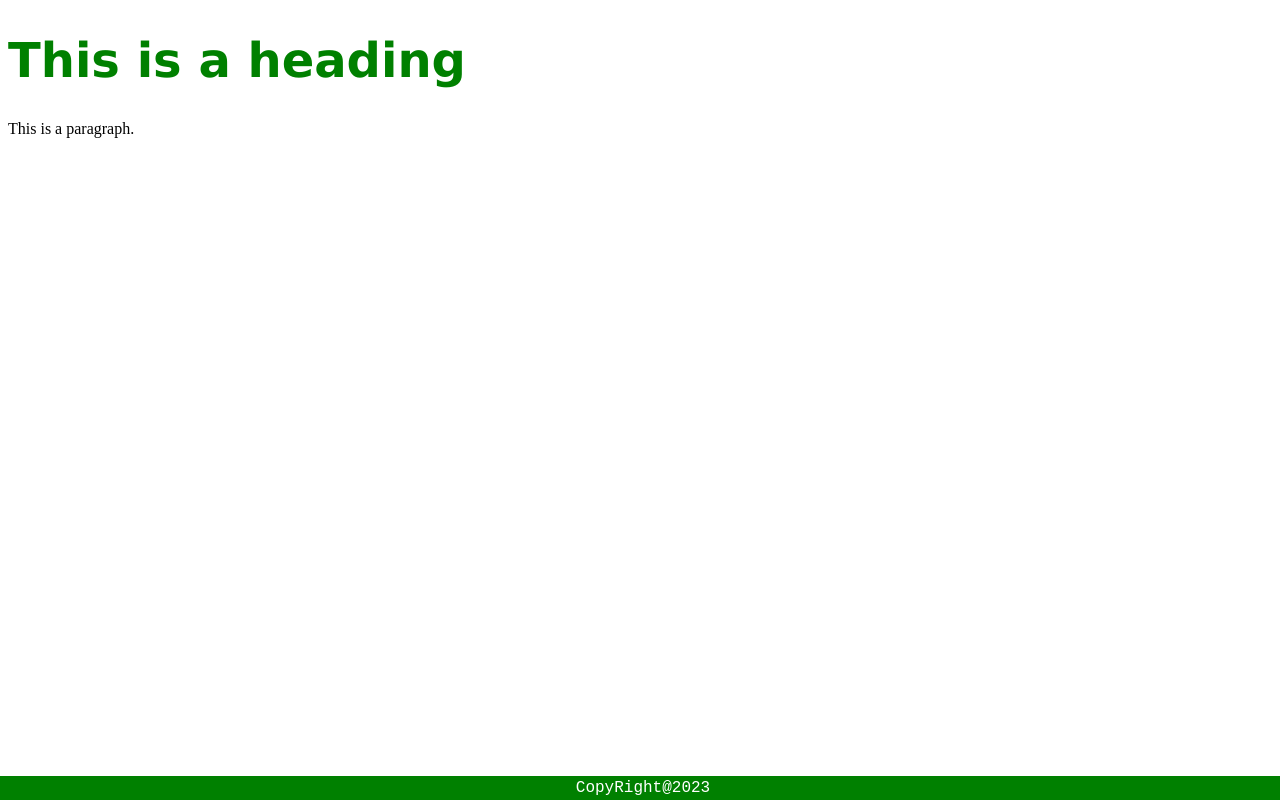
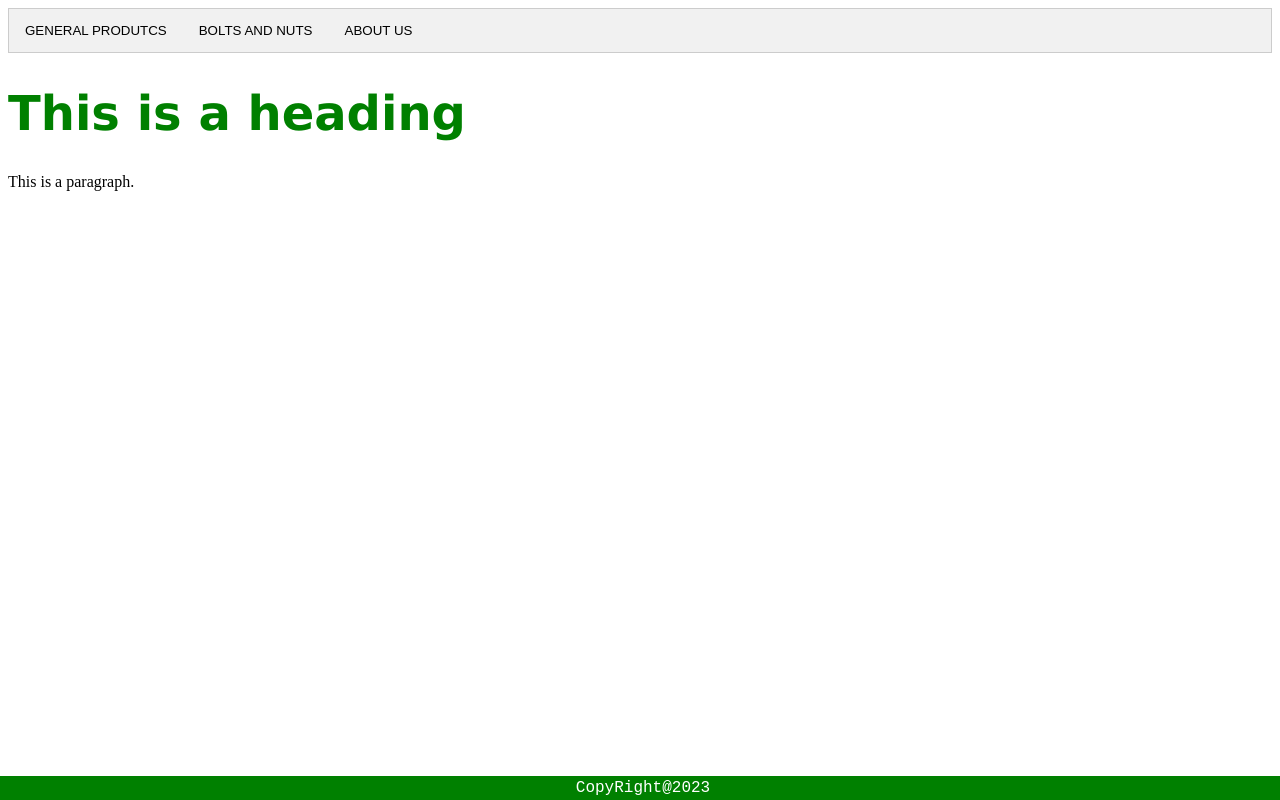
Before and after one commit to kirangagitau/HTML, a plain HTML site: page index.html in a window 1280 px wide. Drawn offline with Linux system fonts and the light colour scheme.

Commit message:
created tabs

```diff
--- a/index.html
+++ b/index.html
@@ -6,6 +6,14 @@
   <title>REDEEMA AUTO SPARES</title>
 </head>
 <body>
+
+<!-- Tab links -->
+<div class="tab">
+  <button class="tablinks" onclick="openCity(event, 'GENERAL PRODUCTS')">GENERAL PRODUTCS</button>
+  <button class="tablinks" onclick="openCity(event, 'BOLTS AND NUTS')">BOLTS AND NUTS</button>
+  <button class="tablinks" onclick="openTab(event, 'ABOUT US')">ABOUT US</button>
+</div>
+
 <footer> CopyRight@2023</footer/>
 <h1>This is a heading</h1>
 <p>This is a paragraph.</p>
```
